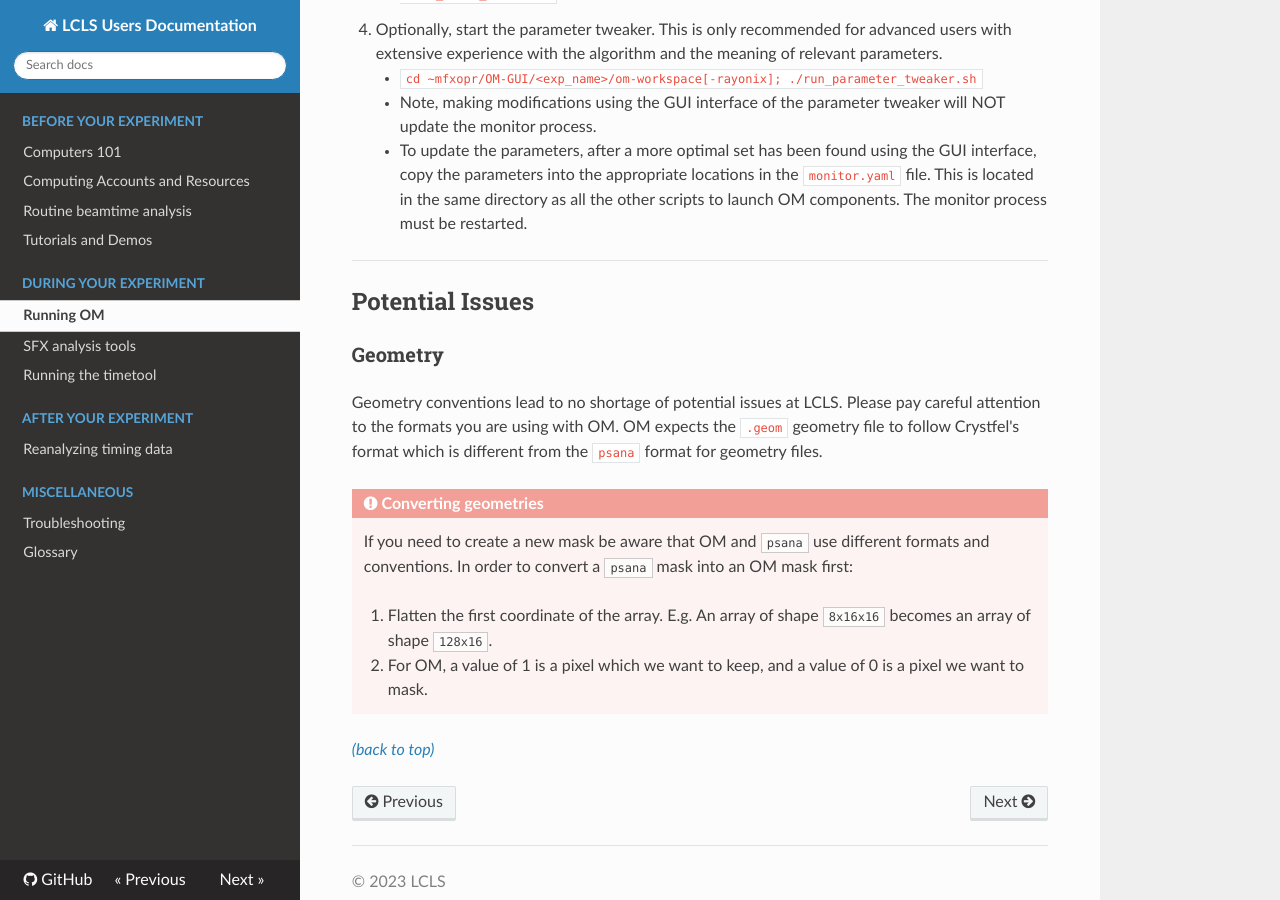
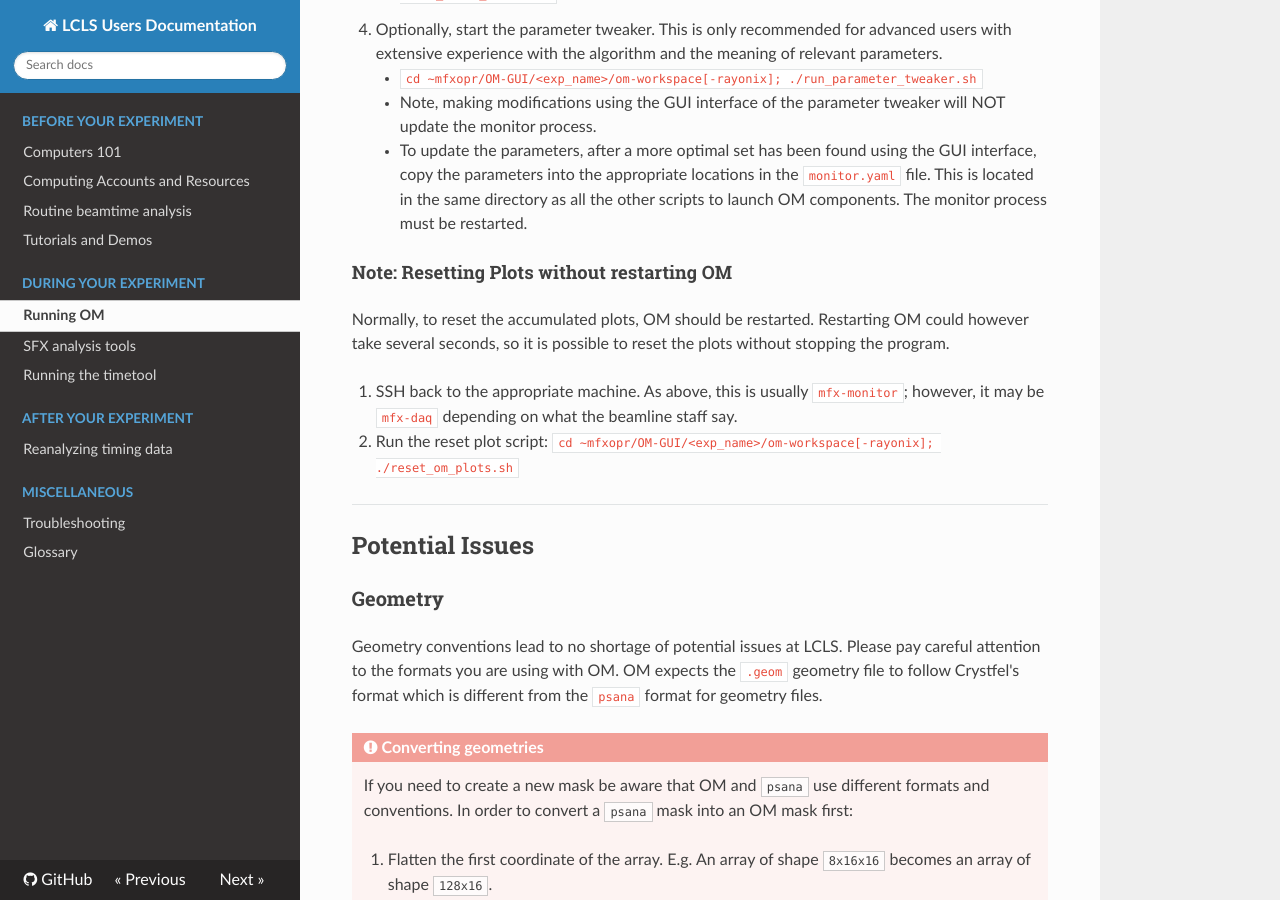
Before and after one commit to lcls-users/lcls-users, an MkDocs documentation site: the page built from docs/during/om.md, in a window 1280 px wide and 900 px high, scrolled down 2264 px. Built offline with MkDocs 1.6.1, drawn with Linux system fonts in a browser that asks for light colours; nearby versions of some CDN libraries.

Commit message:
Added documentation on resetting plots in OM

```diff
--- a/docs/during/om.md
+++ b/docs/during/om.md
@@ -74,6 +74,13 @@ Once the folder has been appropriately setup, there are a number of processes wh
     - `cd ~mfxopr/OM-GUI/<exp_name>/om-workspace[-rayonix]; ./run_parameter_tweaker.sh`
     - Note, making modifications using the GUI interface of the parameter tweaker will NOT update the monitor process.
     - To update the parameters, after a more optimal set has been found using the GUI interface, copy the parameters into the appropriate locations in the `monitor.yaml` file. This is located in the same directory as all the other scripts to launch OM components. The monitor process must be restarted.
+
+
+#### Note: Resetting Plots without restarting OM
+Normally, to reset the accumulated plots, OM should be restarted. Restarting OM could however take several seconds, so it is possible to reset the plots without stopping the program.
+
+1. SSH back to the appropriate machine. As above, this is usually `mfx-monitor`; however, it may be `mfx-daq` depending on what the beamline staff say.
+2. Run the reset plot script: `cd ~mfxopr/OM-GUI/<exp_name>/om-workspace[-rayonix]; ./reset_om_plots.sh`
 ---
 
 ## Potential Issues {: #gotchas}
```
